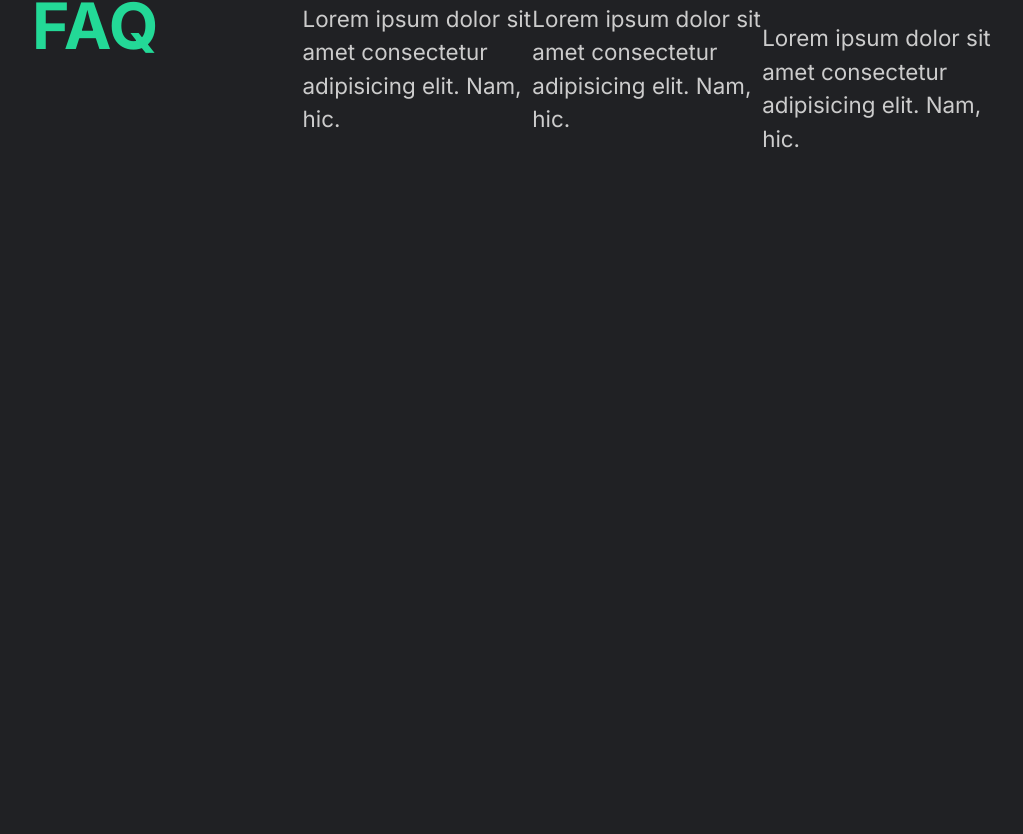
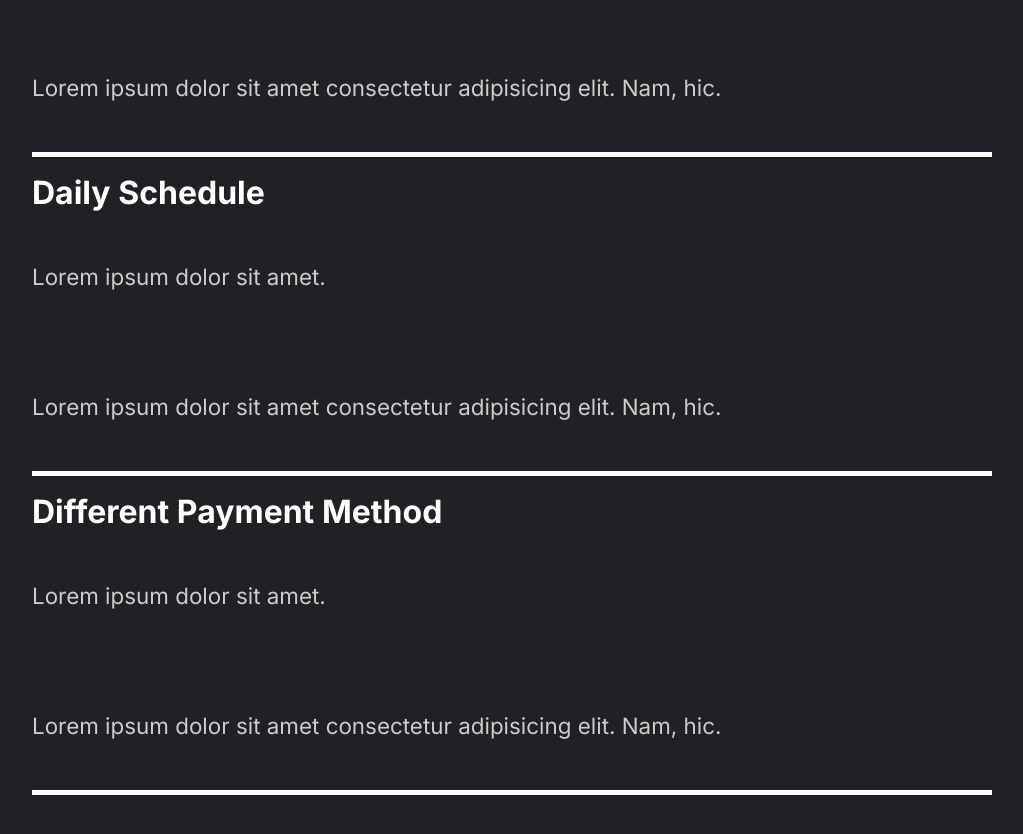
Before and after one commit to frnk26/Portofolio-capture, a React (Vite) app: page / in a window 1280 px wide. Shown: the part 2617-3451 px from the top of the page, without its empty margins (128-1151 px from the left). Before the commit the page ends 2925 px from the top, so only its background shows below. Built offline with nearby package versions, Linux system fonts and the light colour scheme.

Commit message:
styled FAQ Section

```diff
--- a/src/components/FaqSection.jsx
+++ b/src/components/FaqSection.jsx
@@ -4,7 +4,7 @@ import styled from "styled-components";
 import { LayoutSection } from "../style";
 const FaqSection = () => {
   return (
-    <LayoutSection>
+    <StyledFaq>
       <h2>
         Any Question <span>FAQ</span>
       </h2>
@@ -16,6 +16,7 @@ const FaqSection = () => {
             Lorem ipsum dolor sit amet consectetur adipisicing elit. Nam, hic.
           </p>
         </div>
+        <div className="faq-line"></div>
       </div>
       <div className="question">
         <h4>Daily Schedule</h4>
@@ -25,6 +26,7 @@ const FaqSection = () => {
             Lorem ipsum dolor sit amet consectetur adipisicing elit. Nam, hic.
           </p>
         </div>
+        <div className="faq-line"></div>
       </div>
       <div className="question">
         <h4>Different Payment Method</h4>
@@ -34,9 +36,25 @@ const FaqSection = () => {
             Lorem ipsum dolor sit amet consectetur adipisicing elit. Nam, hic.
           </p>
         </div>
+        <div className="faq-line"></div>
       </div>
-    </LayoutSection>
+    </StyledFaq>
   );
 };
+const StyledFaq = styled(LayoutSection)`
+  display: block;
+  span {
+    display: block;
+  }
+  h2 {
+    margin-bottom: 2rem;
+  }
+  .faq-line {
+    width: 100%;
+    background: white;
+    height: 0.3rem;
+    margin-bottom: 1rem;
+  }
+`;
 
 export default FaqSection;
```
